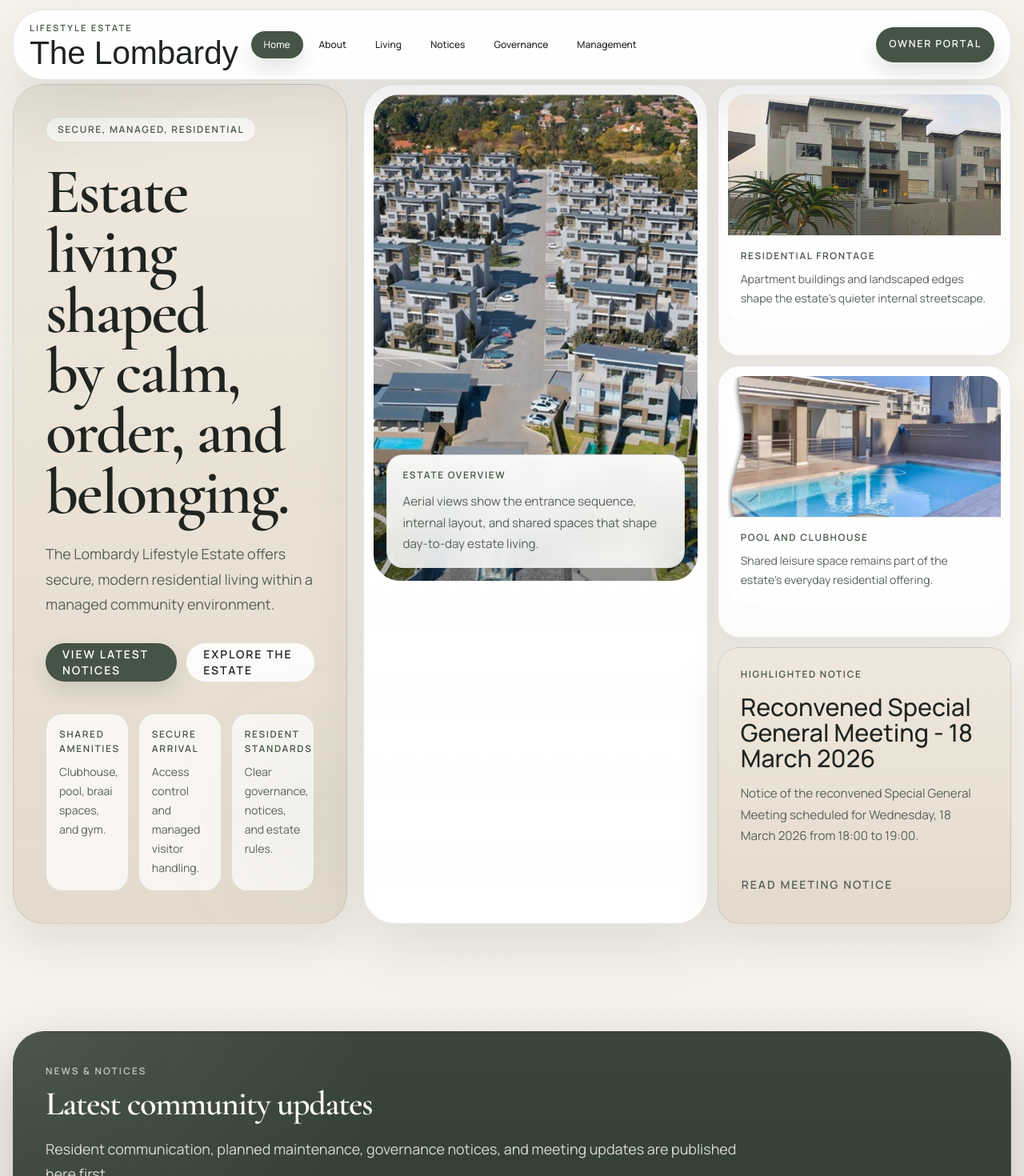
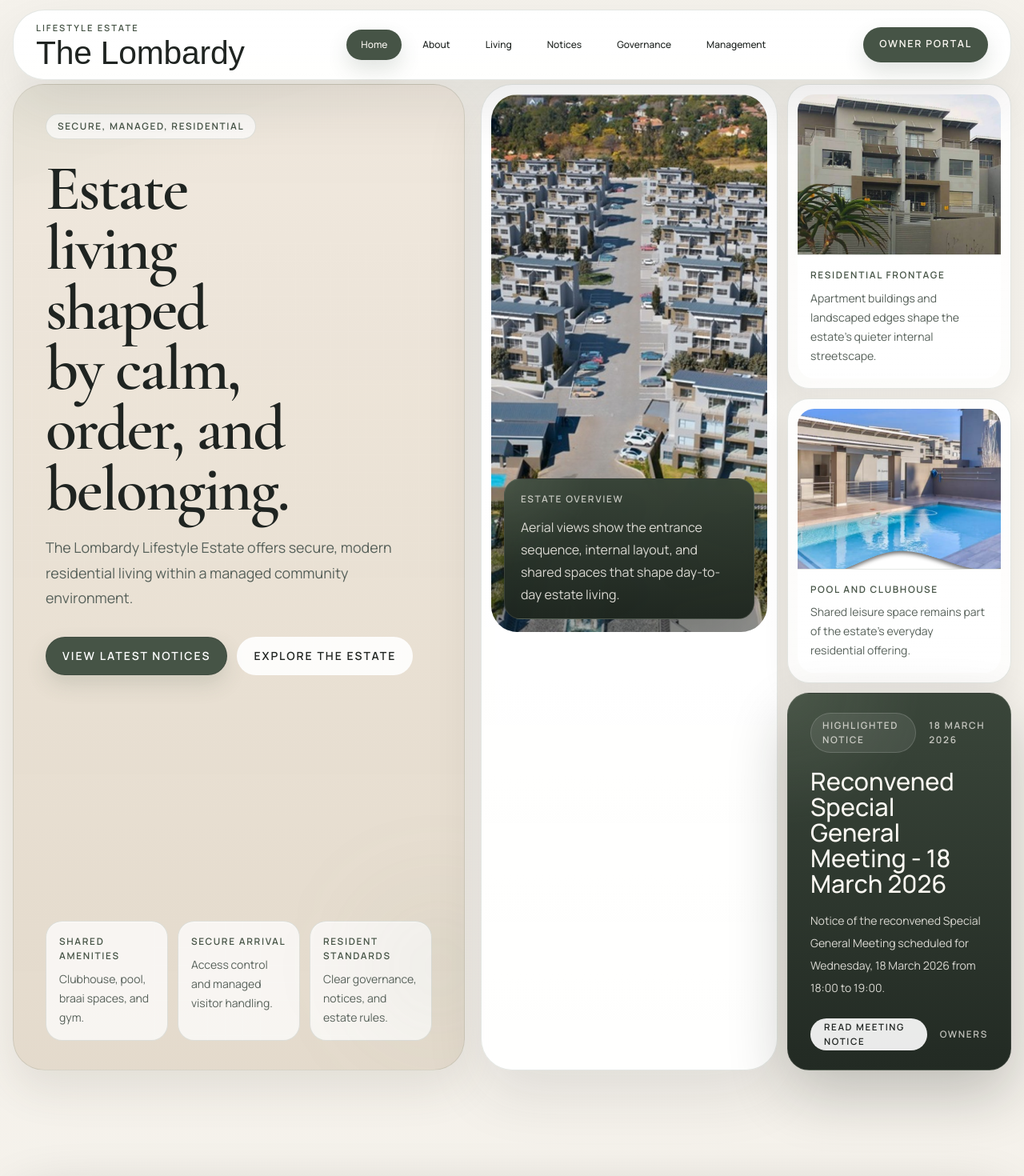
Before and after one commit to DJNgoma/thelombardydotcodotza, a Next.js app: page / in a window 1280 px wide. Shown: the top 1470 px of the page at 80% size. Built offline with nearby package versions, Linux system fonts and the light colour scheme; a web font is replaced by a local one.

Commit message:
style: refine desktop homepage composition

```diff
--- a/app/globals.css
+++ b/app/globals.css
@@ -33,7 +33,7 @@
   --radius-card: 1.7rem;
   --radius-panel: 2.05rem;
   --radius-feature: 2.45rem;
-  --content-max: 78rem;
+  --content-max: 86rem;
   --tracking-ui: 0.14em;
   --tracking-eyebrow: 0.18em;
   --space-section: clamp(2.9rem, 5.6vw, 5.1rem);
--- a/components/layout/SiteHeader.tsx
+++ b/components/layout/SiteHeader.tsx
@@ -31,8 +31,8 @@ export function SiteHeader() {
     <>
       <header className="fixed inset-x-0 top-0 z-30">
         <div className="page-shell pt-2 sm:pt-3">
-          <div className="soft-card surface-feature radius-feature flex items-center justify-between gap-4 px-4 py-3 sm:px-5 sm:py-3.5">
-            <Link href="/" className="min-w-0 shrink-0">
+          <div className="soft-card surface-feature radius-feature flex items-center justify-between gap-4 px-4 py-3 sm:px-5 sm:py-3.5 lg:grid lg:grid-cols-[auto_1fr_auto] lg:px-6 xl:px-7">
+            <Link href="/" className="min-w-0 shrink-0 lg:pr-6">
               <span className="block text-[0.66rem] font-semibold tracking-[var(--tracking-eyebrow)] uppercase text-[var(--color-sage-deep)] sm:text-[0.7rem]">
                 Lifestyle Estate
               </span>
@@ -43,7 +43,7 @@ export function SiteHeader() {
 
             <nav
               aria-label="Primary"
-              className="hidden items-center gap-1 lg:flex"
+              className="hidden items-center justify-center gap-1 lg:flex xl:gap-2"
             >
               {primaryNavigation.map((item) => {
                 const active = isActive(item.href);
@@ -53,7 +53,7 @@ export function SiteHeader() {
                     key={item.href}
                     href={item.href}
                     className={clsx(
-                      "rounded-full px-3 py-2 text-[12px] font-medium whitespace-nowrap transition xl:px-4",
+                      "rounded-full px-3.5 py-2.5 text-[12px] font-medium whitespace-nowrap transition xl:px-4.5",
                       active
                         ? "accent-surface text-on-dark"
                         : "text-[var(--color-ink-soft)] hover:bg-white/70 hover:text-[var(--color-ink)]",
@@ -65,12 +65,12 @@ export function SiteHeader() {
               })}
             </nav>
 
-            <div className="ml-auto flex shrink-0 items-center gap-2 sm:gap-3">
+            <div className="ml-auto flex shrink-0 items-center gap-2 sm:gap-3 lg:ml-0 lg:justify-self-end">
               <a
                 href={siteConfig.ownerPortalUrl}
                 target="_blank"
                 rel="noreferrer"
-                className="hidden min-h-11 items-center rounded-full accent-surface px-4 text-[0.78rem] font-semibold uppercase tracking-[var(--tracking-ui)] text-on-dark transition hover:bg-[#3e4b3f] lg:inline-flex"
+                className="hidden min-h-11 items-center rounded-full accent-surface px-5 text-[0.78rem] font-semibold uppercase tracking-[var(--tracking-ui)] text-on-dark transition hover:bg-[#3e4b3f] lg:inline-flex"
               >
                 Owner Portal
               </a>
--- a/components/sections/EstateMapCard.tsx
+++ b/components/sections/EstateMapCard.tsx
@@ -6,7 +6,7 @@ export function EstateMapCard() {
   return (
     <section className="section-space">
       <div className="page-shell">
-        <div className="grid gap-5 lg:grid-cols-[0.86fr_1.14fr]">
+        <div className="grid gap-5 lg:grid-cols-[0.8fr_1.2fr]">
           <div className="soft-card surface-feature radius-feature px-6 py-7 sm:px-8 sm:py-8">
             <SectionHeading
               eyebrow="Location"
@@ -58,7 +58,7 @@ export function EstateMapCard() {
             <iframe
               title="Estate location"
               src={siteConfig.googleMapsEmbedUrl}
-              className="radius-panel min-h-[28rem] w-full border-0"
+              className="radius-panel min-h-[28rem] w-full border-0 xl:min-h-[32rem]"
               loading="lazy"
               referrerPolicy="no-referrer-when-downgrade"
             />
--- a/components/sections/HeroEstate.tsx
+++ b/components/sections/HeroEstate.tsx
@@ -1,6 +1,7 @@
 import Image from "next/image";
 import { ButtonLink } from "@/components/ui/ButtonLink";
 import { Pill } from "@/components/ui/Pill";
+import { formatDisplayDate } from "@/lib/date";
 import type { NoticeMeta } from "@/lib/types";
 
 interface SupportingVisual {
@@ -35,27 +36,29 @@ export function HeroEstate({ featuredNotice }: HeroEstateProps) {
   return (
     <section className="hero-space">
       <div className="page-shell">
-        <div className="grid items-stretch gap-5 xl:grid-cols-[0.68fr_1.32fr]">
-          <div className="soft-card surface-stone noise-overlay radius-feature relative overflow-hidden px-6 py-7 sm:px-10 sm:py-10">
+        <div className="grid items-stretch gap-5 xl:grid-cols-[minmax(0,0.92fr)_minmax(0,1.08fr)]">
+          <div className="soft-card surface-stone noise-overlay radius-feature relative overflow-hidden px-6 py-7 sm:px-10 sm:py-10 xl:flex xl:min-h-[40rem] xl:flex-col xl:justify-between xl:px-10 xl:py-9 2xl:px-12 2xl:py-10">
             <div className="absolute inset-x-0 top-0 h-44 bg-gradient-to-br from-[rgba(169,190,170,0.16)] via-transparent to-transparent" />
             <div className="absolute -right-14 bottom-10 h-44 w-44 rounded-full bg-[rgba(118,136,116,0.08)] blur-3xl" />
+            <div className="relative z-10">
               <Pill>Secure, managed, residential</Pill>
-            <h1 className="display-title display-hero balanced-text text-on-light mt-5 max-w-[10ch] font-semibold sm:mt-6">
+              <h1 className="display-title display-hero balanced-text text-on-light mt-5 max-w-[8.6ch] font-semibold sm:mt-6 xl:max-w-[8ch] xl:text-[3.6rem] xl:leading-[0.9] 2xl:text-[4.15rem]">
                 Estate living shaped by calm, order, and belonging.
               </h1>
-            <p className="body-copy-lg text-on-light-muted mt-6 max-w-2xl">
+              <p className="body-copy-lg text-on-light-muted mt-5 max-w-[29rem] xl:text-[1rem]">
                 The Lombardy Lifestyle Estate offers secure, modern residential
                 living within a managed community environment.
               </p>
 
-            <div className="mt-8 flex flex-col gap-3 sm:flex-row">
+              <div className="mt-7 flex flex-col gap-3 sm:flex-row xl:mt-8">
                 <ButtonLink href="/news">View latest notices</ButtonLink>
                 <ButtonLink href="/about" variant="secondary">
                   Explore the estate
                 </ButtonLink>
               </div>
+            </div>
 
-            <div className="mt-10 grid gap-3 sm:grid-cols-3">
+            <div className="mt-9 grid gap-3 sm:grid-cols-3 xl:mt-10">
               <div className="inset-surface radius-inset px-4 py-4">
                 <p className="meta-label text-[var(--color-sage-deep)]">
                   Shared amenities
@@ -83,9 +86,9 @@ export function HeroEstate({ featuredNotice }: HeroEstateProps) {
             </div>
           </div>
 
-          <div className="grid gap-3 lg:grid-cols-[1.08fr_0.92fr] lg:grid-rows-[minmax(0,1fr)_auto]">
+          <div className="grid gap-3 lg:grid-cols-[1.14fr_0.86fr] lg:grid-rows-[minmax(0,1fr)_auto] xl:min-h-[42rem]">
             <article className="soft-card surface-feature radius-feature overflow-hidden p-3 lg:row-span-2">
-              <div className="radius-panel relative min-h-[25rem] overflow-hidden lg:min-h-[38rem]">
+              <div className="radius-panel relative min-h-[25rem] overflow-hidden lg:min-h-[38rem] xl:min-h-[42rem]">
                 <Image
                   src="/images/estate/estate-aerial-clean.jpg"
                   alt="Aerial view of The Lombardy Lifestyle Estate."
@@ -96,11 +99,11 @@ export function HeroEstate({ featuredNotice }: HeroEstateProps) {
                 />
                 <div className="absolute inset-0 bg-gradient-to-t from-[rgba(20,27,23,0.16)] via-transparent to-transparent" />
                 <div className="absolute inset-x-3 bottom-3 sm:inset-x-4 sm:bottom-4">
-                  <div className="soft-card surface-panel radius-inset max-w-md px-4 py-4 sm:px-5">
-                    <p className="meta-label text-[var(--color-sage-deep)]">
+                  <div className="soft-card surface-dark radius-inset max-w-[23rem] px-4 py-4 sm:px-5">
+                    <p className="meta-label text-on-dark-label">
                       Estate overview
                     </p>
-                    <p className="body-copy-sm mt-3 sm:text-base">
+                    <p className="mt-3 text-sm leading-7 text-on-dark-muted sm:text-base">
                       Aerial views show the entrance sequence, internal layout,
                       and shared spaces that shape day-to-day estate living.
                     </p>
@@ -116,7 +119,7 @@ export function HeroEstate({ featuredNotice }: HeroEstateProps) {
                   className="soft-card surface-card radius-card overflow-hidden p-3"
                 >
                   <div className="radius-inset overflow-hidden">
-                    <div className="relative min-h-[11rem] overflow-hidden">
+                    <div className="relative min-h-[11rem] overflow-hidden xl:min-h-[12.5rem]">
                       <Image
                         src={visual.src}
                         alt={visual.alt}
@@ -139,24 +142,30 @@ export function HeroEstate({ featuredNotice }: HeroEstateProps) {
             </div>
 
             {featuredNotice ? (
-              <article className="soft-card surface-stone radius-card px-6 py-6 sm:px-7">
-                <p className="meta-label text-[var(--color-sage-deep)]">
-                  Highlighted notice
-                </p>
-                <h2 className="mt-4 text-[1.9rem] leading-[1.05] font-medium text-[var(--color-ink)]">
+              <article className="soft-card surface-dark radius-card px-6 py-6 sm:px-7">
+                <div className="flex items-center justify-between gap-4">
+                  <Pill tone="dark">Highlighted notice</Pill>
+                  <span className="meta-label text-on-dark-label">
+                    {formatDisplayDate(featuredNotice.publishedAt)}
+                  </span>
+                </div>
+                <h2 className="mt-5 text-[1.7rem] leading-[1.04] font-medium text-on-dark xl:text-[1.92rem]">
                   {featuredNotice.title}
                 </h2>
-                <p className="body-copy-sm mt-4">
+                <p className="mt-4 text-sm leading-7 text-on-dark-muted">
                   {featuredNotice.summary}
                 </p>
-                <div className="mt-6">
+                <div className="mt-6 flex items-center justify-between gap-4">
                   <ButtonLink
                     href={`/news/${featuredNotice.slug}`}
-                    variant="ghost"
-                    className="!px-0"
+                    variant="secondary"
+                    size="compact"
                   >
                     {featuredNotice.ctaLabel}
                   </ButtonLink>
+                  <span className="meta-label text-on-dark-label">
+                    {featuredNotice.audience.join(", ")}
+                  </span>
                 </div>
               </article>
             ) : (
--- a/components/sections/NearbyAmenities.tsx
+++ b/components/sections/NearbyAmenities.tsx
@@ -52,7 +52,7 @@ export function NearbyAmenities({ compact = false }: NearbyAmenitiesProps) {
 
           <div
             className={`mt-10 grid gap-5 ${
-              compact ? "xl:grid-cols-[0.86fr_1.14fr]" : "lg:grid-cols-[0.8fr_1.2fr]"
+              compact ? "xl:grid-cols-[0.92fr_1.08fr]" : "lg:grid-cols-[0.78fr_1.22fr]"
             }`}
           >
             {compact ? (
@@ -89,7 +89,7 @@ export function NearbyAmenities({ compact = false }: NearbyAmenitiesProps) {
 
             <div
               className={`grid gap-5 ${
-                compact ? "md:grid-cols-3" : "md:grid-cols-2 xl:grid-cols-3"
+                compact ? "md:grid-cols-3 xl:gap-4" : "md:grid-cols-2 xl:grid-cols-3"
               }`}
             >
               {groups.map((group) => (
```
Also changed, not shown: components/sections/InstagramStrip.tsx (+4 -4 lines). Lines whose indentation alone changed are shown as unchanged.
